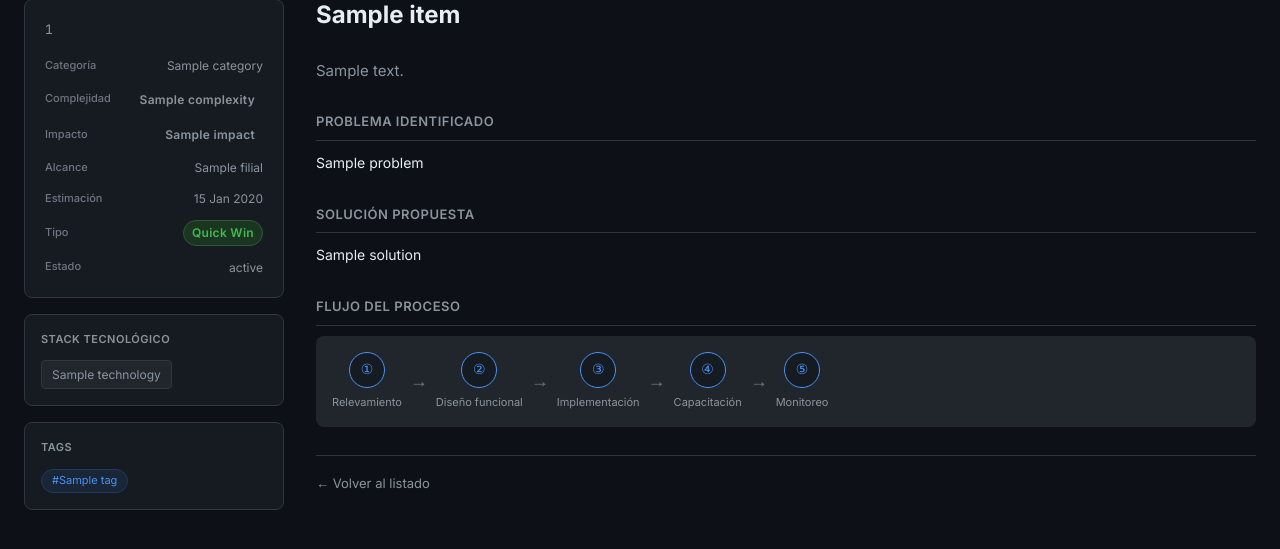
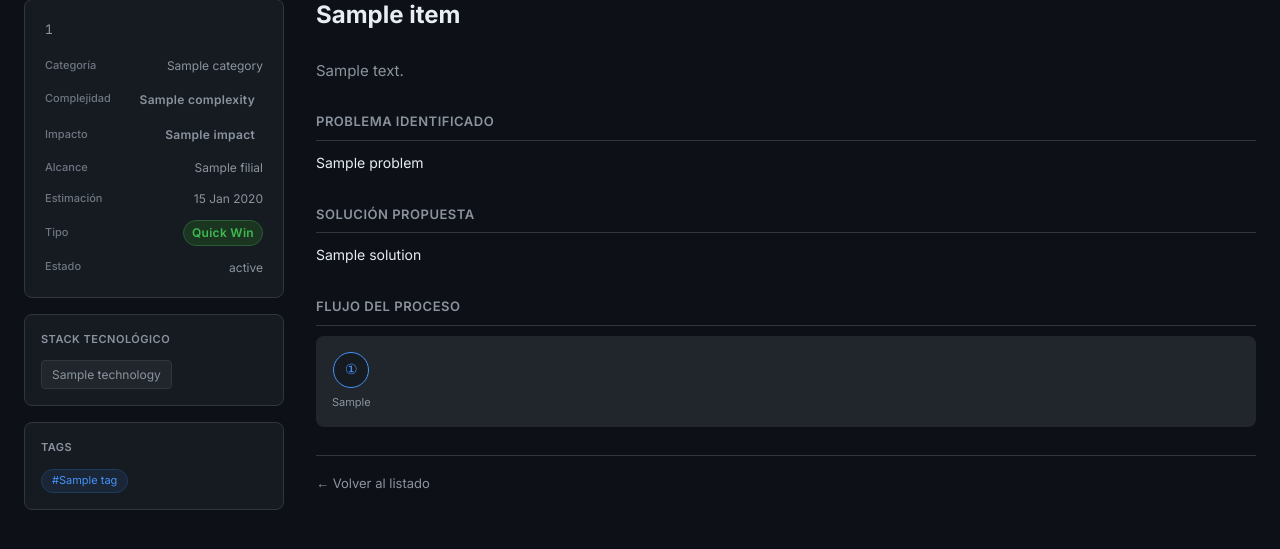
Before and after one commit to Cgavirondo34/adium, a Node server app: template views/detail.ejs in a window 1280 px wide. Shown: the part 104-653 px from the top of the page. Run offline with Node 20, Linux system fonts and the light colour scheme; the template is opened without the code that fills it: most values are stand-ins (such as "Sample title", 1, 10 or a date in 2020).

Commit message:
feat: add dynamic processFlow to cases and make detail view data-driven
- Added processFlow array to all cases in cases.json
- Updated RC-001 status from 'Ejemplo' to 'En desarrollo'
- Made detail.ejs flow section dynamic based on case data
- Each case now has its own contextual process steps

Co-Authored-By: Claude Opus 4.6 <noreply@anthropic.com>
Claude-Session: https://claude.ai/code/session_01MrFKWLU1yhG7MHzTqytMXb

```diff
--- a/data/cases.json
+++ b/data/cases.json
@@ -9,11 +9,12 @@
     "category": "Automatización de procesos",
     "complexity": "Alta",
     "impact": "Alto",
-    "status": "Ejemplo",
+    "status": "En desarrollo",
     "timeEstimate": "3-4 meses",
     "quickWin": false,
     "filial": "Regional",
-    "tags": ["aprobación", "dossiers", "firma digital", "trazabilidad"]
+    "tags": ["aprobación", "dossiers", "firma digital", "trazabilidad"],
+    "processFlow": ["Relevamiento", "Diseño funcional", "Implementación", "Capacitación", "Monitoreo"]
   },
   {
     "id": "RC-002",
@@ -29,7 +30,8 @@
     "timeEstimate": "4-6 semanas",
     "quickWin": true,
     "filial": "Multi-filial",
-    "tags": ["alertas", "no conformidades", "desvíos", "escalamiento"]
+    "tags": ["alertas", "no conformidades", "desvíos", "escalamiento"],
+    "processFlow": ["Definición de reglas", "Configuración de triggers", "Pruebas", "Despliegue", "Ajuste continuo"]
   },
   {
     "id": "RC-003",
@@ -45,7 +47,8 @@
     "timeEstimate": "3-5 semanas",
     "quickWin": true,
     "filial": "Corporativo",
-    "tags": ["dashboard", "KPIs", "reporting", "ejecutivo"]
+    "tags": ["dashboard", "KPIs", "reporting", "ejecutivo"],
+    "processFlow": ["Definición de KPIs", "Modelo de datos", "Diseño visual", "Validación", "Publicación"]
   },
   {
     "id": "RC-004",
@@ -61,7 +64,8 @@
     "timeEstimate": "4-8 semanas",
     "quickWin": false,
     "filial": "Multi-filial",
-    "tags": ["relevamiento", "procesos", "backlog", "priorización"]
+    "tags": ["relevamiento", "procesos", "backlog", "priorización"],
+    "processFlow": ["Entrevistas", "Mapeo AS-IS", "Análisis de brechas", "Priorización", "Roadmap"]
   },
   {
     "id": "RC-005",
@@ -77,7 +81,8 @@
     "timeEstimate": "2-3 meses",
     "quickWin": false,
     "filial": "Regional",
-    "tags": ["liberaciones", "productos", "QA", "seguimiento"]
+    "tags": ["liberaciones", "productos", "QA", "seguimiento"],
+    "processFlow": ["Carga de documentación", "Revisión QA", "Aprobación regulatoria", "Liberación comercial", "Auditoría"]
   },
   {
     "id": "RC-006",
@@ -93,6 +98,7 @@
     "timeEstimate": "2-3 semanas",
     "quickWin": true,
     "filial": "Multi-filial",
-    "tags": ["NPS", "satisfacción", "encuestas", "mejora continua"]
+    "tags": ["NPS", "satisfacción", "encuestas", "mejora continua"],
+    "processFlow": ["Diseño de encuesta", "Configuración de disparo", "Piloto", "Despliegue", "Análisis de resultados"]
   }
 ]
--- a/views/detail.ejs
+++ b/views/detail.ejs
@@ -91,35 +91,21 @@
         <p><%= item.solution %></p>
       </section>
 
+      <% if (item.processFlow && item.processFlow.length) { %>
       <section class="detail-section flow-section">
         <h2>Flujo del proceso</h2>
         <div class="flow">
-          <div class="flow-step">
-            <div class="flow-icon">①</div>
-            <div class="flow-label">Relevamiento</div>
-          </div>
-          <div class="flow-arrow">→</div>
-          <div class="flow-step">
-            <div class="flow-icon">②</div>
-            <div class="flow-label">Diseño funcional</div>
-          </div>
-          <div class="flow-arrow">→</div>
-          <div class="flow-step">
-            <div class="flow-icon">③</div>
-            <div class="flow-label">Implementación</div>
-          </div>
-          <div class="flow-arrow">→</div>
-          <div class="flow-step">
-            <div class="flow-icon">④</div>
-            <div class="flow-label">Capacitación</div>
-          </div>
-          <div class="flow-arrow">→</div>
-          <div class="flow-step">
-            <div class="flow-icon">⑤</div>
-            <div class="flow-label">Monitoreo</div>
-          </div>
+          <% const circled = ['①','②','③','④','⑤','⑥','⑦','⑧','⑨','⑩']; %>
+          <% item.processFlow.forEach((step, i) => { %>
+            <% if (i > 0) { %><div class="flow-arrow">→</div><% } %>
+            <div class="flow-step">
+              <div class="flow-icon"><%= circled[i] || (i+1) %></div>
+              <div class="flow-label"><%= step %></div>
+            </div>
+          <% }) %>
         </div>
       </section>
+      <% } %>
 
       <div class="detail-nav">
         <a href="/" class="btn-back">← Volver al listado</a>
```
